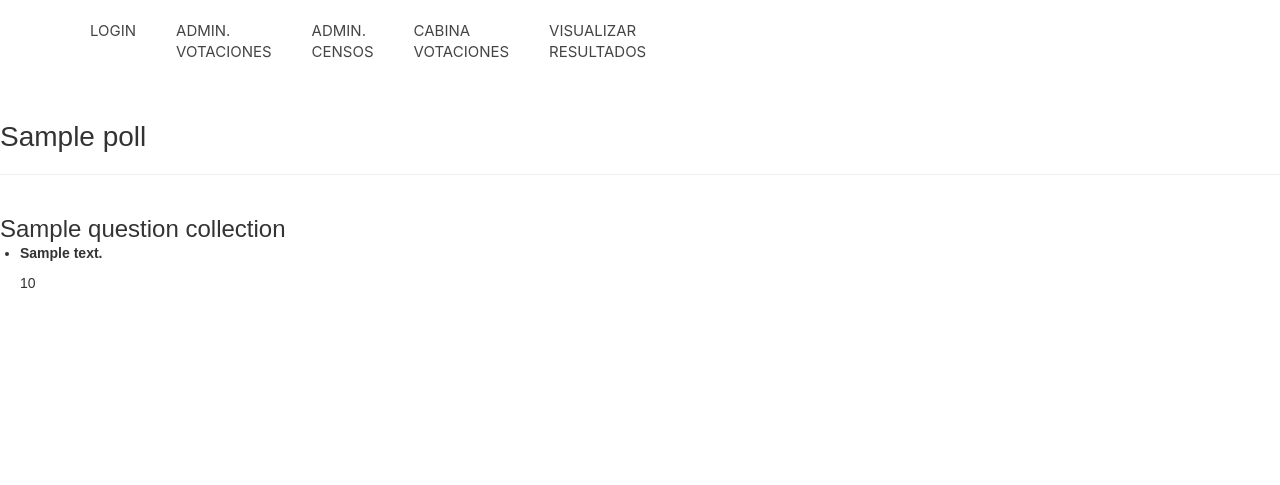
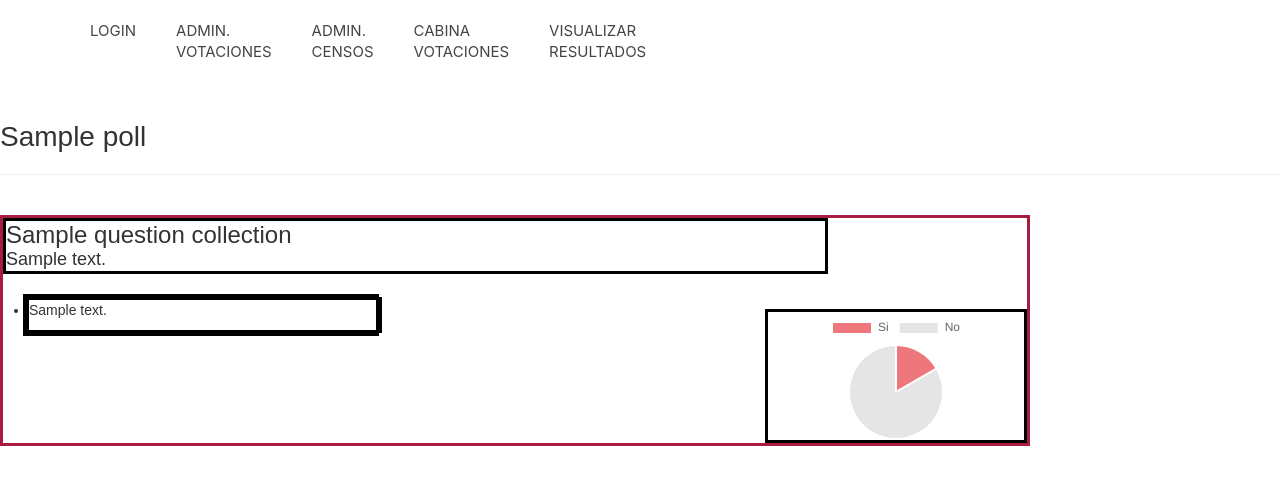
Before and after one commit to FTuero/VisualizacionResultados-EGC-G1, a Flask app: template vr/templates/answer.html in a window 1280 px wide. Shown: the top 485 px of the page. Run offline with Flask 2, Linux system fonts and the light colour scheme; the template is opened without the code that fills it: most values are stand-ins (such as "Sample title", 1, 10 or a date in 2020); parts of the project's set-up code (start-up, migrations or seed data) failed here and were passed over; some libraries are stand-ins or nearby versions; some web fonts are replaced.

Commit message:
INTRODUCCIÓN DE GRÁFICAS Se ha introducido la representación gráfica de cada pregunta.

```diff
--- a/vr/static/css/estilosMedia.css
+++ b/vr/static/css/estilosMedia.css
@@ -156,11 +156,55 @@ div {
     box-sizing: inherit;
 }
 
-div {
-    display: block;
+div.pepe {
+
+    border: 3px solid #000000;
+    height: 100px;
+    width: 50%;
+    float:left;
 }
 
+div.maria{
 
+    border: 3px solid #000000;
+    height: 25%;
+    width: 25%;
+    float:right;
+}
+
+div.submaster{
+
+    border: 3px solid #000000;
+    height: 50%;
+    width: 350px;
+    float:left;
+
+}
+
+div.fer {
+    border: 3px solid #000000;
+    height: 25%;
+    width: 350px;
+    float: left;
+}
+
+div.manu {
+    border: 3px solid #000000;
+    height: 10%;
+    width: 80%;
+
+
+}
+
+div.marcos{
+
+    clear: both;
+}
+div.master{
+
+    border: 3px solid #a81c41;
+    width: 80%;
+}
 
 #program-glance{
 
--- a/vr/templates/answer.html
+++ b/vr/templates/answer.html
@@ -1,22 +1,33 @@
 {% extends "base.html" %}
 
 {% block body %}
+
 
     <h1>{{poll.title}}</h1>
     <hr>
     <br/>
     {% for q in poll.question_collection %}
+        <div class="master">
+        <div class="manu">
         <h3>{{q.title}}</h3>
+        <h4>{{q.description}}</h4>
+        </div>
+        <br/>
+
         <ul>
+            <div class="submaster">
             {% for qo in q.question_option_collection%}
+                <div class="fer">
                 <li>
-                    <p><b>{{qo.description}}</b></p>
-                    <p>{{votes_question(qo.id)}}</p>
+                    <p>{{qo.description}}</p>
                 </li>
+                </div>
             {% endfor %}
-
+            </div>
         </ul>
-
+        <div class="chart maria" data-path="/visres/data/votes" data-type="pie" data-label="Votes"></div>
+        <div class="marcos"></div>
+        </div>
     {% endfor %}
 
 {% endblock %}
```
Also changed, not shown: vr/config.py (+4 -4 lines).
